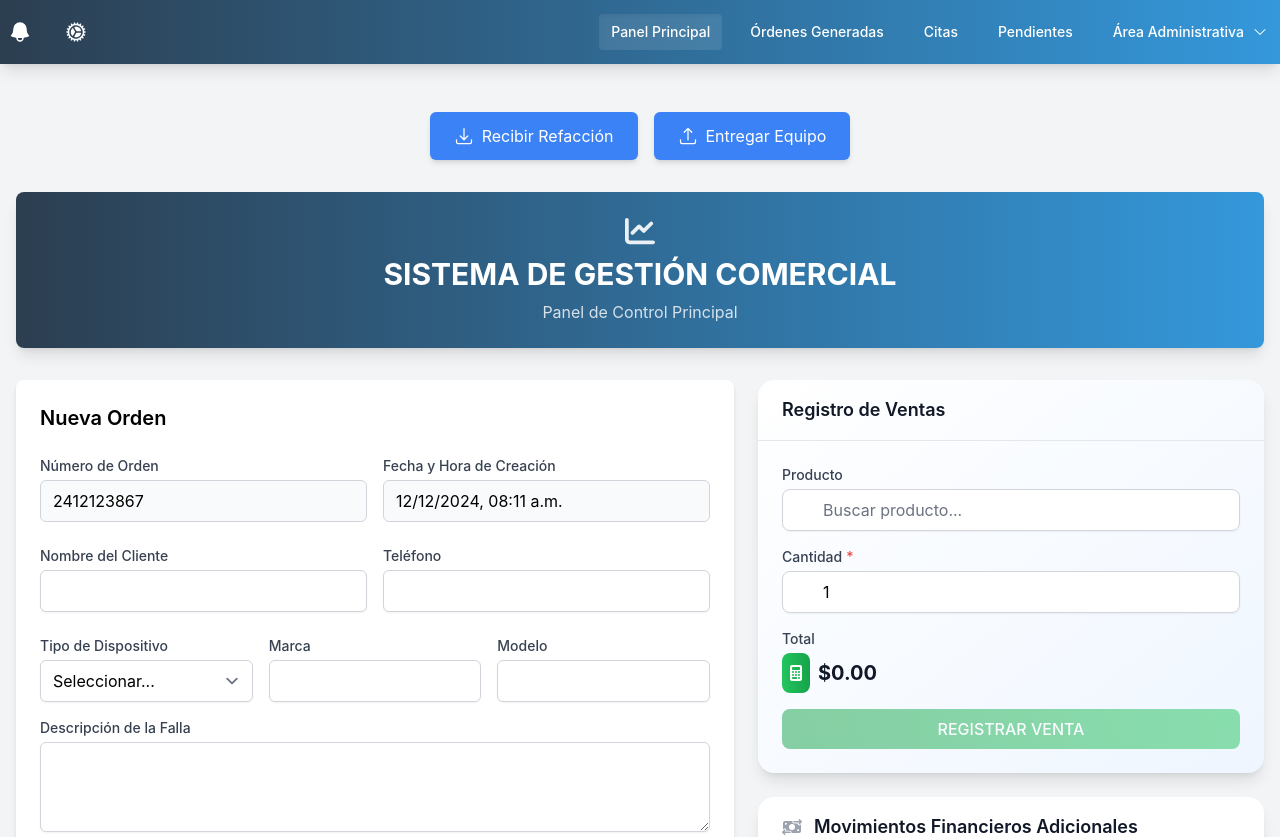
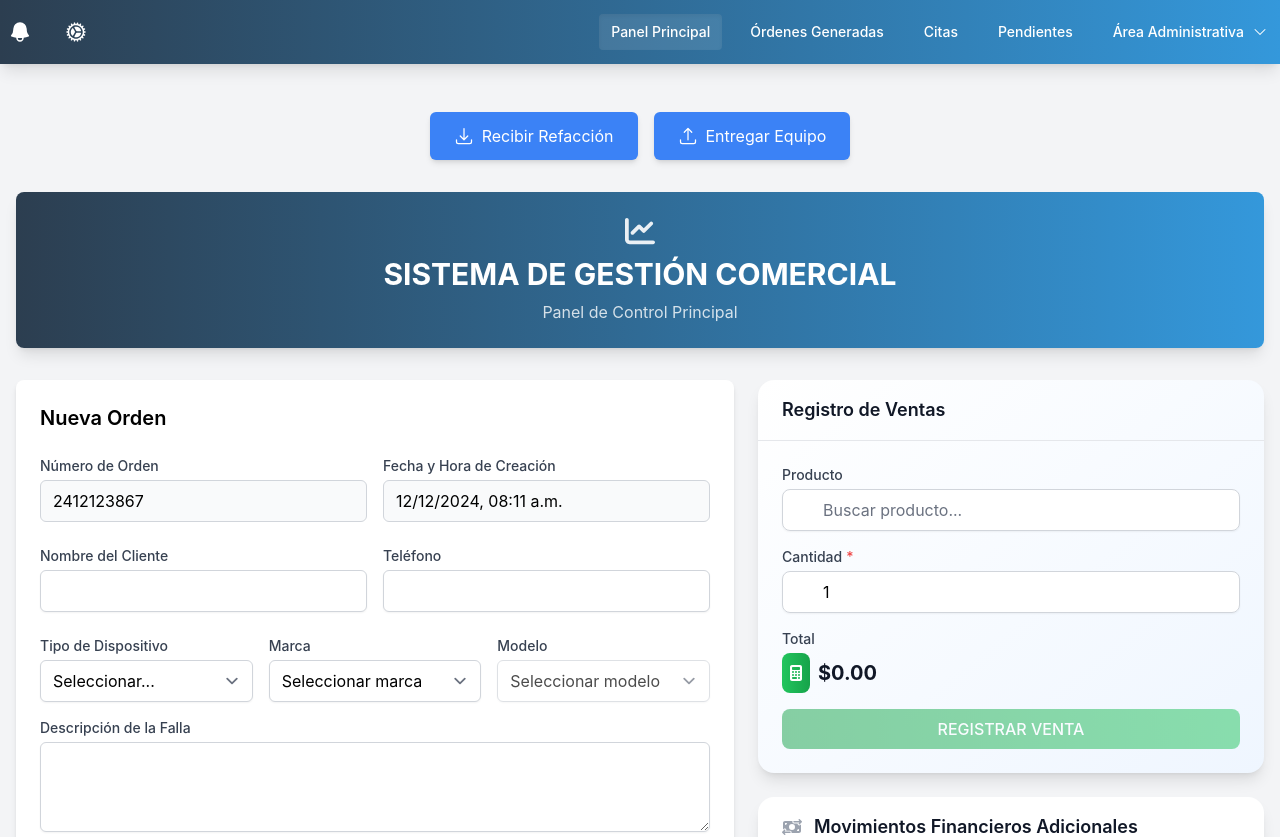
Before and after one commit to AbrahamCordova96/projec4.0, a React (Vite) app: page / in a window 1280 px wide. Shown: the top 837 px of the page. Built offline with nearby package versions, Linux system fonts and the light colour scheme.

Commit message:
Update: Agregado BrandModelSelector y excelReader; modificaciones en DeviceInfo

```diff
--- a/package.json
+++ b/package.json
@@ -28,7 +28,8 @@
     "react-router-dom": "^6.28.0",
     "react-table": "^7.8.0",
     "recharts": "^2.10.3",
-    "use-image": "^1.1.1"
+    "use-image": "^1.1.1",
+    "xlsx": "^0.18.5"
   },
   "devDependencies": {
     "@types/react": "^18.2.43",
--- /dev/null
+++ b/src/components/dashboard/NewOrderSection/BrandModelSelector.jsx
@@ -0,0 +1,119 @@
+import React, { useState, useEffect } from 'react';
+import { readModelsFromExcel, getAvailableBrands } from '../../../utils/excelReader';
+
+function BrandModelSelector({ onBrandChange, onModelChange, initialBrand = '', initialModel = '' }) {
+    const [brands, setBrands] = useState([]);
+    const [models, setModels] = useState([]);
+    const [selectedBrand, setSelectedBrand] = useState(initialBrand);
+    const [selectedModel, setSelectedModel] = useState(initialModel);
+    const [loading, setLoading] = useState(false);
+    const [error, setError] = useState(null);
+
+    // Cargar las marcas disponibles al montar el componente
+    useEffect(() => {
+        loadBrands();
+    }, []);
+
+    // Cargar los modelos cuando se selecciona una marca
+    useEffect(() => {
+        if (selectedBrand) {
+            loadModels(selectedBrand);
+        }
+    }, [selectedBrand]);
+
+    const loadBrands = async () => {
+        try {
+            setError(null);
+            const availableBrands = await getAvailableBrands();
+            setBrands(availableBrands);
+        } catch (error) {
+            setError('No se pudieron cargar las marcas disponibles');
+            console.error('Error loading brands:', error);
+        }
+    };
+
+    const loadModels = async (brand) => {
+        setLoading(true);
+        setError(null);
+        try {
+            const modelData = await readModelsFromExcel(brand.toLowerCase() + '.xlsx');
+            setModels(modelData);
+        } catch (error) {
+            setError('Error al cargar los modelos');
+            console.error('Error loading models:', error);
+        } finally {
+            setLoading(false);
+        }
+    };
+
+    const handleBrandChange = (event) => {
+        const brand = event.target.value;
+        setSelectedBrand(brand);
+        setSelectedModel('');
+        onBrandChange(brand);
+    };
+
+    const handleModelChange = (event) => {
+        const model = event.target.value;
+        setSelectedModel(model);
+        const selectedModelData = models.find(m => m.modelo === model);
+        onModelChange(model, selectedModelData);
+    };
+
+    return (
+        <div className="grid grid-cols-2 gap-4">
+            <div>
+                <label className="block text-sm font-medium text-gray-700">
+                    Marca
+                </label>
+                <select
+                    value={selectedBrand}
+                    onChange={handleBrandChange}
+                    className="mt-1 block w-full rounded-md border-gray-300 shadow-sm focus:border-blue-500 focus:ring-blue-500"
+                    required
+                >
+                    <option value="">Seleccionar marca</option>
+                    {brands.map((brand) => (
+                        <option key={brand} value={brand}>
+                            {brand}
+                        </option>
+                    ))}
+                </select>
+            </div>
+
+            <div>
+                <label className="block text-sm font-medium text-gray-700">
+                    Modelo
+                </label>
+                <select
+                    value={selectedModel}
+                    onChange={handleModelChange}
+                    className="mt-1 block w-full rounded-md border-gray-300 shadow-sm focus:border-blue-500 focus:ring-blue-500"
+                    required
+                    disabled={!selectedBrand || loading}
+                >
+                    <option value="">Seleccionar modelo</option>
+                    {models.map((model) => (
+                        <option key={model.modelo} value={model.modelo}>
+                            {model.modelo}
+                        </option>
+                    ))}
+                </select>
+            </div>
+
+            {loading && (
+                <div className="col-span-2 text-center text-sm text-gray-500">
+                    Cargando modelos...
+                </div>
+            )}
+
+            {error && (
+                <div className="col-span-2 text-center text-sm text-red-500">
+                    {error}
+                </div>
+            )}
+        </div>
+    );
+}
+
+export default BrandModelSelector;
--- a/src/components/dashboard/NewOrderSection/DeviceInfo.jsx
+++ b/src/components/dashboard/NewOrderSection/DeviceInfo.jsx
@@ -1,7 +1,19 @@
 import React from 'react';
+import BrandModelSelector from './BrandModelSelector';
 
 function DeviceInfo({ data, onChange }) {
   const deviceTypes = ['Móvil', 'Tablet', 'Laptop', 'Otros'];
+
+  const handleBrandModelChange = (brand, model, modelData) => {
+    onChange({
+      ...data,
+      brand: brand,
+      model: model,
+      suggestedPrice: modelData?.precio,
+      quality: modelData?.calidad,
+      providerPrice: modelData?.precioProveedor
+    });
+  };
 
   return (
     <div className="space-y-4">
@@ -20,24 +32,13 @@ function DeviceInfo({ data, onChange }) {
             ))}
           </select>
         </div>
-        <div>
-          <label className="block text-sm font-medium text-gray-700">Marca</label>
-          <input
-            type="text"
-            value={data.brand}
-            onChange={(e) => onChange({...data, brand: e.target.value})}
-            className="mt-1 block w-full rounded-md border-gray-300 shadow-sm focus:border-blue-500 focus:ring-blue-500"
-            required
-          />
-        </div>
-        <div>
-          <label className="block text-sm font-medium text-gray-700">Modelo</label>
-          <input
-            type="text"
-            value={data.model}
-            onChange={(e) => onChange({...data, model: e.target.value})}
-            className="mt-1 block w-full rounded-md border-gray-300 shadow-sm focus:border-blue-500 focus:ring-blue-500"
-            required
+
+        <div className="col-span-2">
+          <BrandModelSelector
+            initialBrand={data.brand}
+            initialModel={data.model}
+            onBrandChange={(brand) => handleBrandModelChange(brand, '', null)}
+            onModelChange={(model, modelData) => handleBrandModelChange(data.brand, model, modelData)}
           />
         </div>
       </div>
--- a/src/components/dashboard/NewOrderSection/index.jsx
+++ b/src/components/dashboard/NewOrderSection/index.jsx
@@ -1,11 +1,11 @@
 import { useState } from 'react';
+import { formatDateTime, generateOrderNumber } from '../../../utils/formatters';
+import { printTickets } from '../../../utils/ticketGenerator';
 import CustomerInfo from './CustomerInfo';
 import DeviceInfo from './DeviceInfo';
 import OrderForm from './OrderForm';
+import PartsModal from './PartsModal';
 import PriceInfo from './PriceInfo';
-import PartsModal from './PartsModal';
-import { generateOrderNumber, formatDateTime } from '../../../utils/formatters';
-import { printTickets } from '../../../utils/ticketGenerator';
 
 function NewOrderSection() {
   const [orderData, setOrderData] = useState({
@@ -16,6 +16,10 @@ function NewOrderSection() {
     deviceType: '',
     brand: '',
     model: '',
+    // Nuevos campos para la información del modelo
+    suggestedPrice: '',
+    quality: '',
+    providerPrice: '',
     systemFailures: '',
     physicalDamage: '',
     repairOperations: [],
@@ -68,6 +72,10 @@ function NewOrderSection() {
       deviceType: '',
       brand: '',
       model: '',
+      // Limpiar también los nuevos campos
+      suggestedPrice: '',
+      quality: '',
+      providerPrice: '',
       systemFailures: '',
       physicalDamage: '',
       repairOperations: [],
@@ -84,6 +92,16 @@ function NewOrderSection() {
   const handleChange = (e) => {
     const { name, value } = e.target;
     setOrderData({ ...orderData, [name]: value });
+  };
+
+  // Nuevo manejador para actualizar los precios sugeridos
+  const handleDeviceInfoChange = (newData) => {
+    setOrderData(prev => ({
+      ...prev,
+      ...newData,
+      // Si hay un precio sugerido, actualizar el precio total
+      totalPrice: newData.suggestedPrice || prev.totalPrice
+    }));
   };
 
   return (
@@ -103,7 +121,7 @@ function NewOrderSection() {
 
         <DeviceInfo
           data={orderData}
-          onChange={setOrderData}
+          onChange={handleDeviceInfoChange}
         />
 
         <div className="space-y-4">
--- /dev/null
+++ b/src/utils/excelReader.js
@@ -0,0 +1,119 @@
+import * as XLSX from "xlsx";
+
+// Cache para almacenar los modelos ya cargados
+const modelCache = new Map();
+
+// Lista actualizada de marcas disponibles
+const availableBrands = [
+  "Alcatel",
+  "Hisense",
+  "Huawei",
+  "Iphone",
+  "Lanix",
+  "LG",
+  "M4",
+  "Motorola",
+  "Nokia",
+  "Oppo",
+  "Realme",
+  "Samsung",
+  "Vivo",
+  "Xiaomi",
+  "Xperia",
+  "Zte",
+];
+
+export async function readModelsFromExcel(brandFileName) {
+  if (modelCache.has(brandFileName)) {
+    return modelCache.get(brandFileName);
+  }
+
+  try {
+    const response = await fetch(`/data/${brandFileName}`);
+    if (!response.ok) {
+      throw new Error(`No se pudo cargar el archivo ${brandFileName}`);
+    }
+
+    const arrayBuffer = await response.arrayBuffer();
+    const data = new Uint8Array(arrayBuffer);
+
+    // Configuración específica para la lectura del Excel
+    const workbook = XLSX.read(data, {
+      type: "array",
+      cellDates: true,
+      cellNF: false,
+      cellText: false,
+    });
+
+    const firstSheetName = workbook.SheetNames[0];
+    const worksheet = workbook.Sheets[firstSheetName];
+
+    // Configuración específica para la conversión a JSON
+    const jsonData = XLSX.utils.sheet_to_json(worksheet, {
+      header: 1,
+      raw: true,
+      defval: "",
+    });
+
+    const models = jsonData
+      .slice(1)
+      .filter((row) => row.length >= 4)
+      .map((row) => ({
+        modelo: sanitizeString(row[0]),
+        precio: parsePrice(row[1]),
+        calidad: sanitizeString(row[2]),
+        precioProveedor: parsePrice(row[3]),
+      }))
+      .filter((model) => model.modelo && !isNaN(model.precio));
+
+    modelCache.set(brandFileName, models);
+    return models;
+  } catch (error) {
+    console.error("Error al leer archivo Excel:", error);
+    throw new Error(
+      `Error al cargar los modelos de ${brandFileName}: ${error.message}`
+    );
+  }
+}
+
+function sanitizeString(value) {
+  return typeof value === "string" ? value.trim() : String(value).trim();
+}
+
+function parsePrice(value) {
+  const price = parseFloat(value);
+  return isNaN(price) ? 0 : price;
+}
+
+export async function getAvailableBrands() {
+  return Promise.resolve(availableBrands);
+}
+
+export function formatModelData(modelData) {
+  return {
+    modelo: modelData.modelo || "",
+    precio: typeof modelData.precio === "number" ? modelData.precio : 0,
+    calidad: modelData.calidad || "",
+    precioProveedor:
+      typeof modelData.precioProveedor === "number"
+        ? modelData.precioProveedor
+        : 0,
+  };
+}
+
+export async function findModelInBrand(brandFileName, modelName) {
+  try {
+    const models = await readModelsFromExcel(brandFileName);
+    const foundModel = models.find(
+      (model) => model.modelo.toLowerCase() === modelName.toLowerCase()
+    );
+    return foundModel ? formatModelData(foundModel) : null;
+  } catch (error) {
+    console.error("Error al buscar modelo:", error);
+    throw error;
+  }
+}
+
+export function clearCache() {
+  modelCache.clear();
+}
```
Also changed, not shown: 2 other files (tests, documents, lock files or other folders).
